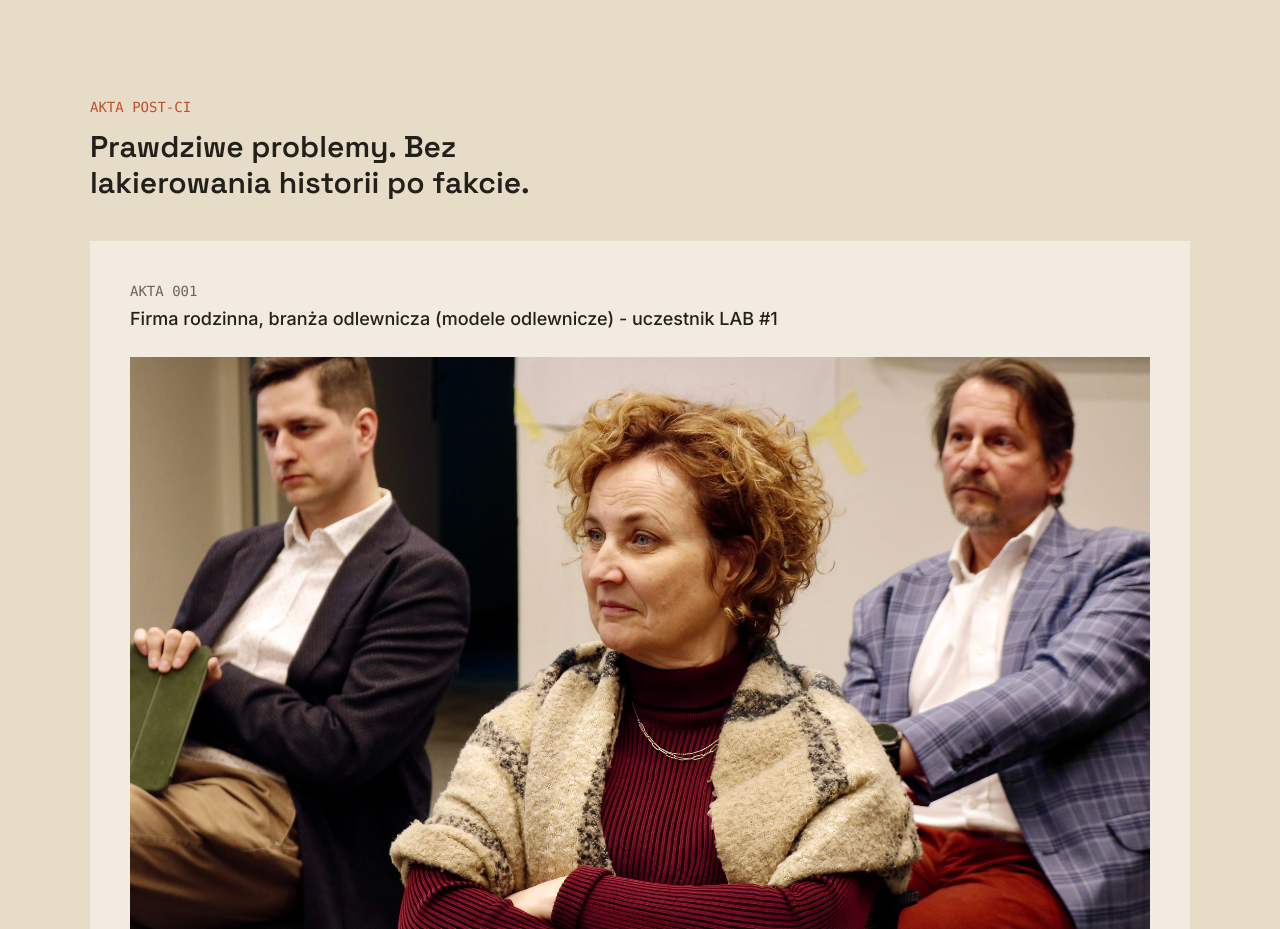
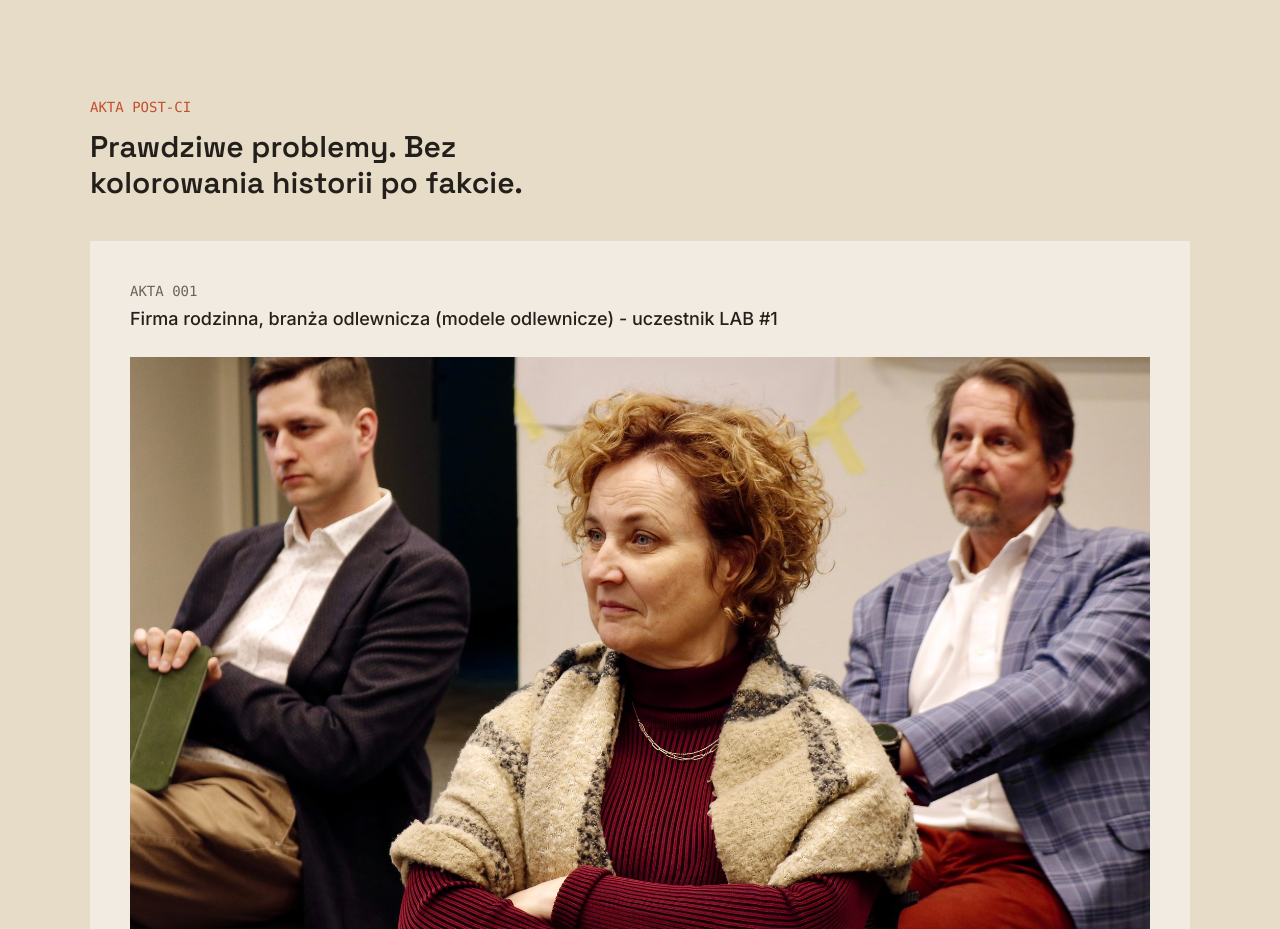
Before and after one commit to Skrzyou/post-ci, a Next.js app: page / in a window 1280 px wide. Shown: the part 2680-3609 px from the top of the page. Built offline with nearby package versions, Linux system fonts and the light colour scheme.

Commit message:
Zmien 'lakierowania' na 'kolorowania' w podtytule AKTA POST-CI

```diff
--- a/src/components/sections/AktaPostCi.tsx
+++ b/src/components/sections/AktaPostCi.tsx
@@ -8,7 +8,7 @@ export function AktaPostCi() {
         <Reveal>
           <p className="font-mono text-sm text-accent">AKTA POST-CI</p>
           <h2 className="mt-3 text-balance font-heading text-3xl font-semibold md:max-w-[28ch]">
-            Prawdziwe problemy. Bez lakierowania historii po fakcie.
+            Prawdziwe problemy. Bez kolorowania historii po fakcie.
           </h2>
         </Reveal>
 
```
